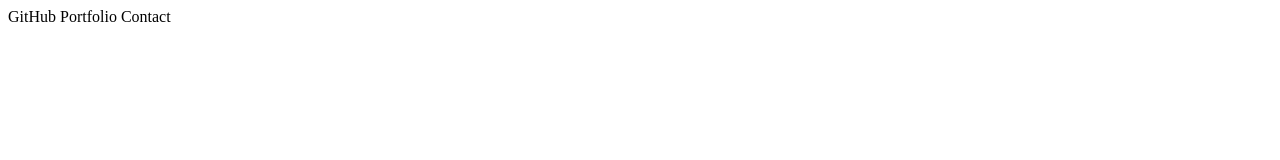
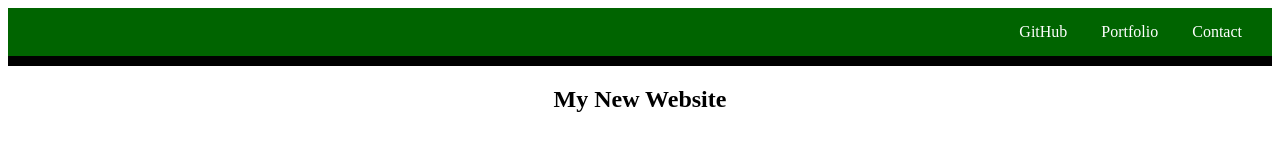
Before and after one commit to danield001/landing-page-challenge, a plain HTML site: page index.html in a window 1280 px wide. Drawn offline with Linux system fonts and the light colour scheme.

Commit message:
add HTML and image files

```diff
--- a/assets/style.css
+++ b/assets/style.css
@@ -0,0 +1,21 @@
+header {
+    background-color: darkgreen;
+    border-bottom: 10px black solid;
+    margin: 0px;
+    text-align: right;
+    padding: 15px;
+
+
+
+}
+
+.header-text {
+    padding:15px;
+    color: white;
+
+}
+
+h1 {
+    text-align: center;
+
+}
--- a/index.html
+++ b/index.html
@@ -2,10 +2,21 @@
 
 <head>
     <meta charset="UFT8">
+    <link rel="stylesheet" href="./assets/style.css">
+    <title> New Website Coming</title>
 </head>
 
+<body>
 <header>
-    <a> GitHub </a>
-    <a> Portfolio </a>
-    <a> Contact </a>
+    <a class="header-text"> GitHub </a>
+    <a class="header-text"> Portfolio </a>
+    <a class="header-text"> Contact </a>
 </header>
+
+<section>
+    <h1>
+        My New Website
+    </h1>
+</section>
+
+</body>
```
Also changed, not shown: assets/image-1.png (added), style.css (deleted).
